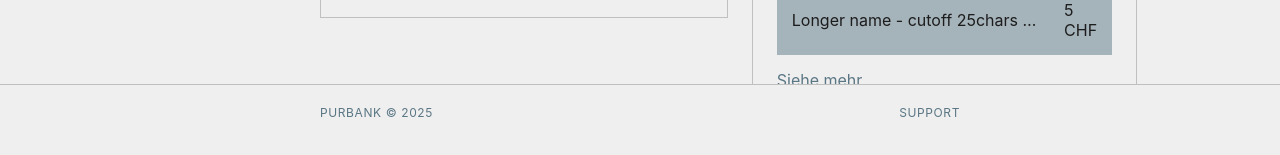
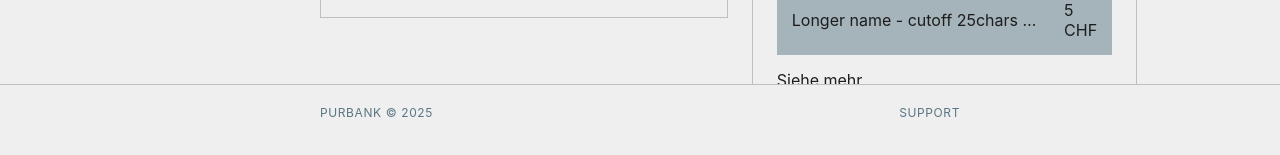
Before and after one commit to reazndev/purbank-web-frontend, an Angular app: page /dashboard in a window 1280 px wide. In both pictures the pointer is over the link 819 px from the left and 743 px from the top of the page. Shown: the part 663-818 px from the top of the page. Built offline with nearby package versions, Linux system fonts and the light colour scheme; a web font is replaced by a local one.

Commit message:
styles: add hover animation for box footers

```diff
--- a/src/app/components/dashboard/transactions/transactions.css
+++ b/src/app/components/dashboard/transactions/transactions.css
@@ -59,3 +59,8 @@
   text-decoration: underline;
   text-underline-offset: 3px;
 }
+
+.transaction-footer a:hover {
+    color: var(--color-black);
+    border-bottom-color: var(--color-black);
+}
--- a/src/app/components/dashboard/wealth/wealth.css
+++ b/src/app/components/dashboard/wealth/wealth.css
@@ -59,3 +59,8 @@
   text-decoration: underline;
   text-underline-offset: 3px;
 }
+
+.wealth-footer a:hover {
+    color: var(--color-black);
+    border-bottom-color: var(--color-black);
+}
```
